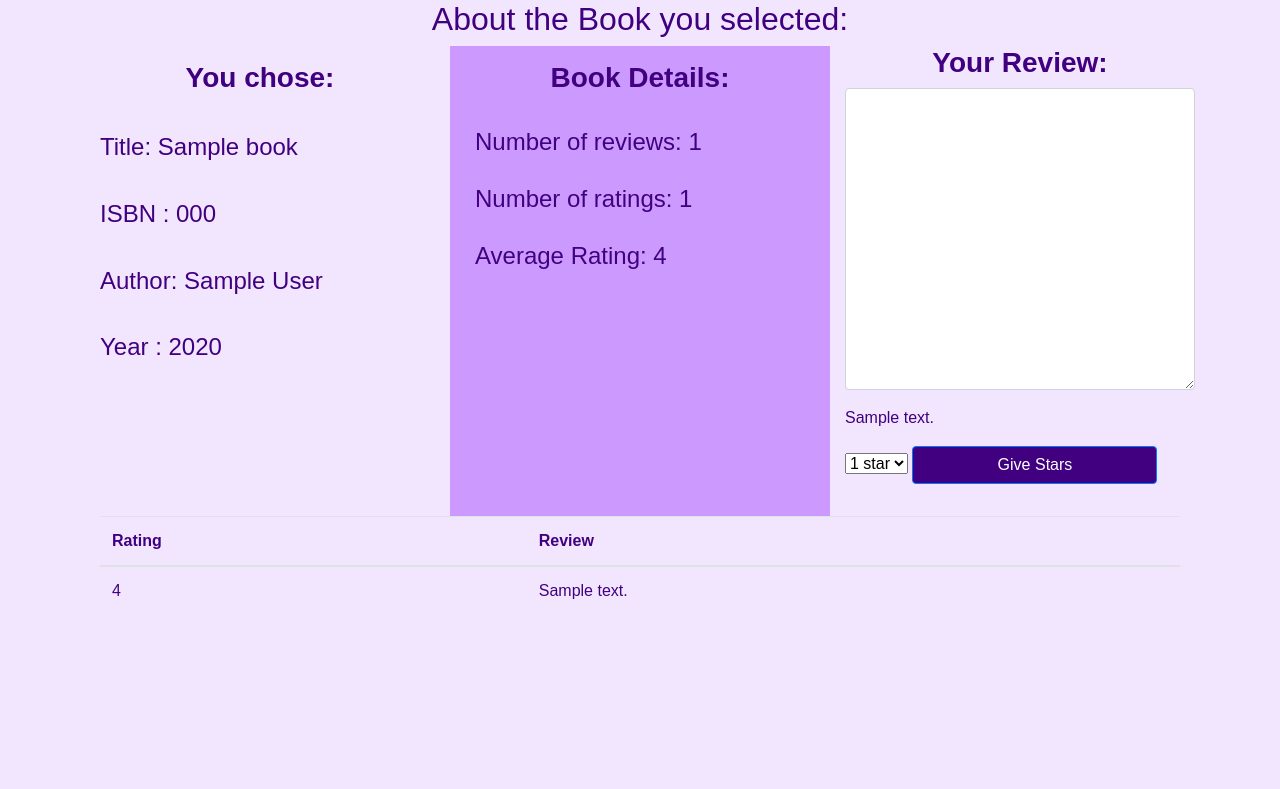
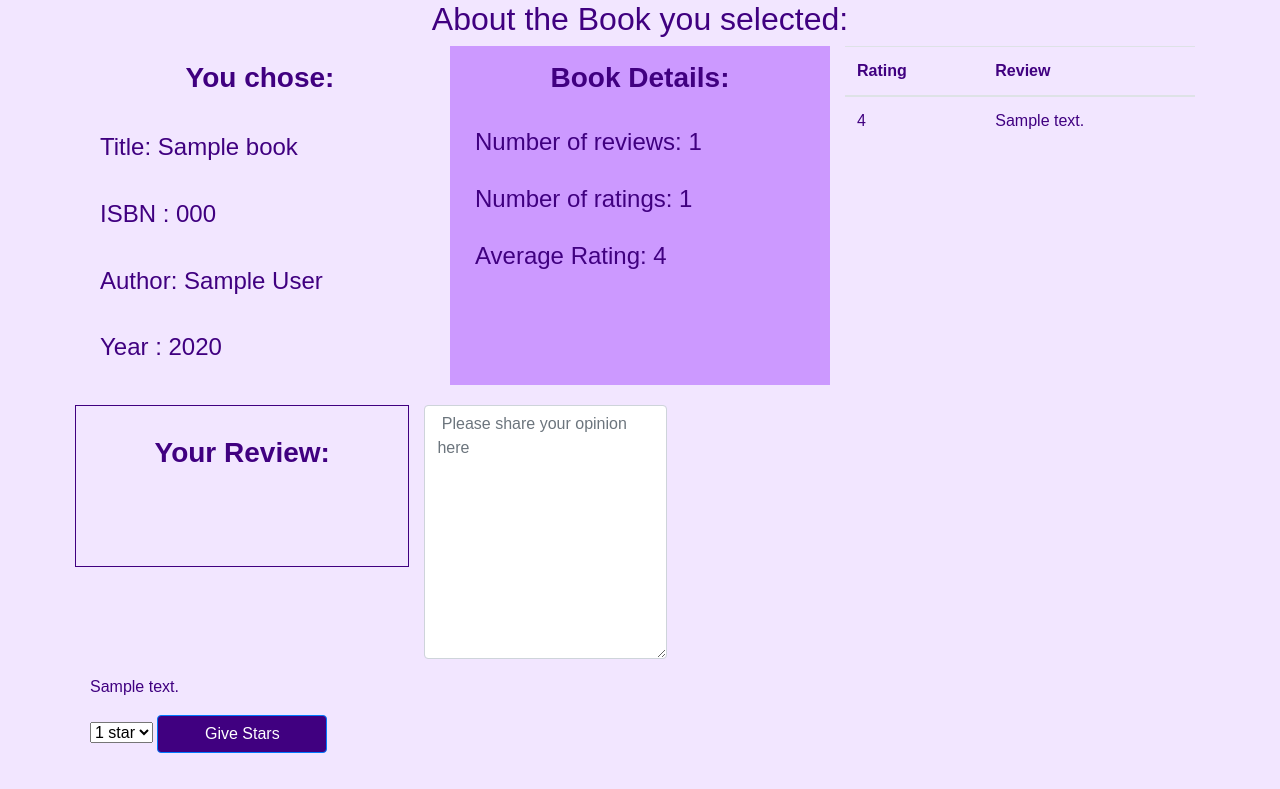
Before and after one commit to gracebcorrea/BOOKS, a Flask app: template Templates/bookspage.html in a window 1280 px wide. Shown: the part 204-993 px from the top of the page. Before the commit the page ends 803 px from the top, so only its background shows below. Run offline with Flask 2, Linux system fonts and the light colour scheme; the template is opened without the code that fills it: most values are stand-ins (such as "Sample title", 1, 10 or a date in 2020); parts of the project's set-up code (start-up, migrations or seed data) failed here and were passed over; some libraries are stand-ins or nearby versions.

Commit message:
Update bookspage.html

```diff
--- a/Templates/bookspage.html
+++ b/Templates/bookspage.html
@@ -34,31 +34,69 @@ If the requested ISBN number isn’t in your database, your website should retur
 
 <div action="{{ url_for('bookspage') }}" class="flex-container" >
     <div class="row"  width="3500px" >
-        <div class="col-lg-4"  width="1000px" >
+      <!--Book Info-->
+        <div class="col-lg-4"  style="" >
             <h3 style="font-weight:bold ; padding: 15px"> You chose:</h3>
                <h4 style="padding: 15px"> Title: {{book.title}}</h4>
                <h4 style="padding: 15px"> ISBN : {{ book.isbn}} </h4>
                <h4 style="padding: 15px"> Author: {{book.author}}</h4>
                <h4 style="padding: 15px"> Year : {{ book.year}}</h4>
-
         </div>
+      <!-- API info-->
         <div class="col-lg-4"  width="1000px"  style="background-color:#cc99ff">
             <h3 style="font-weight:bold ; padding: 15px">Book Details:</h3>
                  <h4 style="padding: 10px"> Number of reviews: {{ reviews_count }} </h4>
                  <h4 style="padding: 10px"> Number of ratings: {{ ratings_count }} </h4>
                  <h4 style="padding: 10px"> Average Rating: {{ average_rating }} </h4>
+        </div>
+        <!--Show other reviews for this book-->
+        <div class="col-lg-4"  width="1000px"  >
+        	   {% if reviews and reviews|length > 0 %}
+        	     	<div class="form-group">
+        		  	<table class="table">
+        				<thead>
+        					<tr>
+        						<th scope="col">Rating </th>
+          					<th scope="col">Review</th>
+                  </tr>
+        				</thead>
+        			  {% for review in reviews %}
+        					<tr>
+        						<td>{{ review.rating }}</td>
+        						<td>{{ review.review }}</td>
+        			    </tr>
+        		   	{% endfor %}
+                {%else%}
+                     <p style="padding:20px"> There are no reviews for this book. </p>
+                {%endif%}
+        			  </table>
+    </div>
+</div>
 
+<style>
+#mybox {
+  box-sizing: content-box;
+  width: 300px;
+  height: 100px;
+  padding: 30px;
+  border: 1px solid #400080;
+}
+</style>
+
+<div action="{{ url_for('bookspage') }}" method="post"  class="flex-container" style="padding:20px">
+  <div class="row"  width="6000px" >
+    <div class="col-lg-4"  id="mybox" >
+         <h3 style="font-weight:bold ; paddind: 5px">Your Review:</h3>
     </div>
-        <div class="col-lg-4"  width="3000px">
-            <h3 style="font-weight:bold">Your Review:</h3>
-                 <form method="post" >
+    <div class="col-lg-4" width="1000px"   >
         <div class="form-group"  >
-                            <textarea class="form-control" rows="12" name="review" id="review"></textarea>
+          <form>
+            <textarea class="form-control" rows="10" name="review" placeholder=" Please share your opinion here"></textarea>
+          </form>
         </div>
-                 </form>
-
-                 <p></p>
-                 <form action="{{ url_for('bookspage') }}" method="post" class="d-flex flex-column-reverse" >
+    </div>
+    <div class="col-lg-4"  >
+        <form   class="d-flex flex-column-reverse"  >
             <p> <select name="rating" >
                 <option name="rating" id="rating">1 star</option>
                 <option name="rating" id="rating">2 star</option>
@@ -69,53 +107,12 @@ If the requested ISBN number isn’t in your database, your website should retur
                 <button type="submit" class="btn btn-primary" style="background-color:#400080; width:70%">Give Stars</button>
             </p>
             <p>  {{message_salvar_alterar}}</p>
-
-
-
         </form>
-                 <p></p>
      </div>
   </div>
-</div>
-
-<!--Show other reviews for this book-->
-<div class="container">
-	<form action="{{ url_for('bookspage') }}" method="post" style="border:#400080">
-  {% if reviews and reviews|length > 0 %}
-		<div class="form-group">
-			<table class="table">
-				<thead>
-					<tr>
-						<th scope="col">Rating </th>
-  					<th scope="col">Review</th>
-          </tr>
-				</thead>
-
-				{% for review in reviews %}
-					<tr>
-						<td>{{ review.rating }}</td>
-						<td>{{ review.review }}</td>
-			    </tr>
-				{% endfor %}
-  {%else%}
-      <p style="padding:20px"> There are no reviews for this book. </p>
-
-  {%endif%}
-			</table>
-
 </div>
 
 
 
 
-<!--<h2 style="padding:50px">Reviews</h2>
-<ul>
-    {% for review in reviews %}
-        <li>Review: {{ review.review }} Username: {{ review.username }} Date: {{ review.date }}</li>
-    {% else %}
-        <li>No reviews!</li>
-    {% endfor %}
-</ul>-->
-
-
 {% endblock %}
```
Lines whose indentation alone changed are shown as unchanged.
